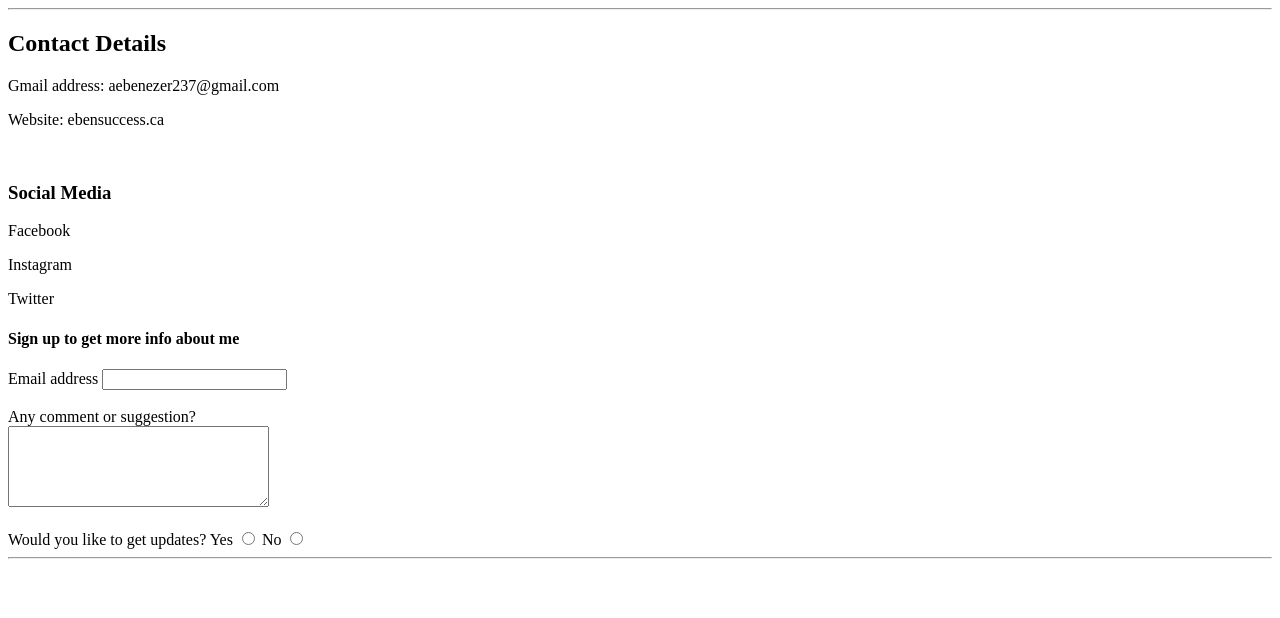
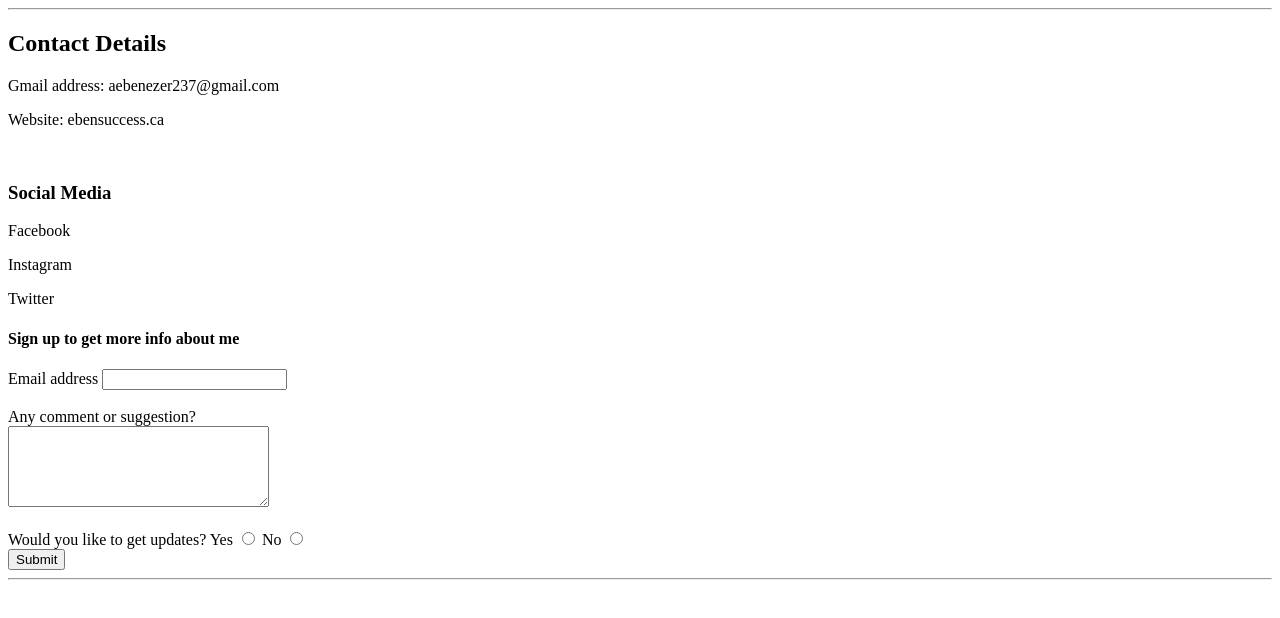
Before and after one commit to Eben-Success/WEB-DEV, a plain HTML site: page HTML - Personal Site/contact.html in a window 1280 px wide. Drawn offline with Linux system fonts and the light colour scheme.

Commit message:
Modified

```diff
--- a/HTML - Personal Site/contact.html
+++ b/HTML - Personal Site/contact.html
@@ -18,9 +18,9 @@
     <p>Twitter</p>
 
     <h4>Sign up to get more info about me</h4>
-    <form action="POST">
+    <form action="mailto:aebenezer237@gmail.com" method="post" enctype="text/plain">
         <label for="email">Email address</label>
-        <input type="email">
+        <input type="email" name = "yourEmail">
         <br><br>
         <label for="comment">Any comment or suggestion?</label>
         <br>
@@ -31,7 +31,8 @@
         <input type="radio"  name = "question
         <input type="radio" name="question">
         <label for="question">No</label>
-        <input type="radio">
+        <input type="radio"> <br>
+        <input type="submit">
     </form>
     <hr>
     <br>
```
